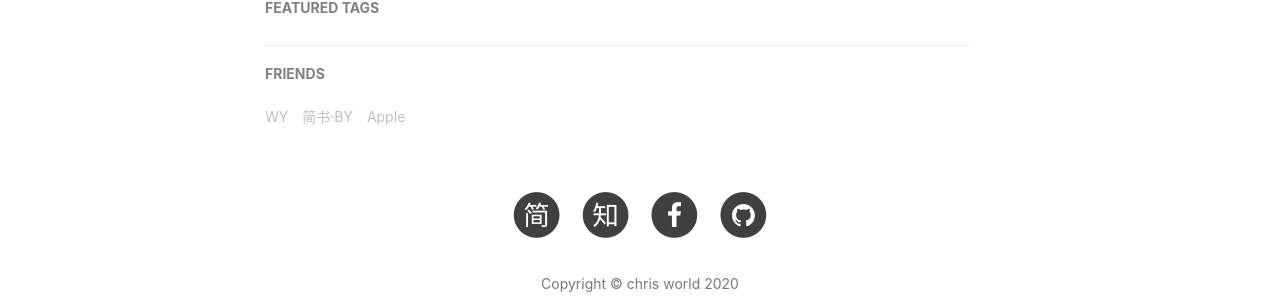
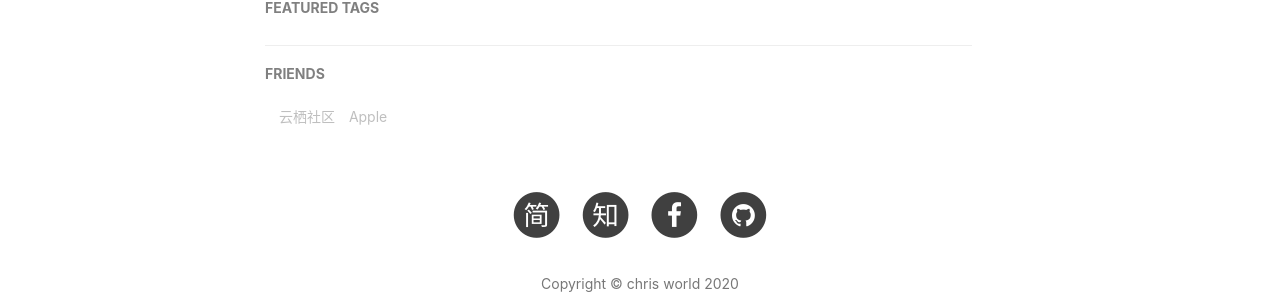
Before and after one commit to chrisworlds/chrisworlds.github.io, a Jekyll site: the page built from _posts/2020-04-20-myfirstblog.md, in a window 1280 px wide. Shown: the part 827-1124 px from the top of the page. Built offline with Jekyll 4.4.1, drawn with Linux system fonts in a browser that asks for light colours; nearby versions of some CDN libraries; comment, search, counter and statistics services are not loaded; grey boxes are pictures that could not be loaded.

Commit message:
Update _config.yml
ttt

```diff
--- a/_config.yml
+++ b/_config.yml
@@ -96,16 +96,14 @@ service-worker: true
 # Friends
 friends: [
     {
-        title: "WY",
-        href: "http://zhengwuyang.com"
+
     },{
-        title: "简书·BY",
-        href: "http://www.jianshu.com/u/e71990ada2fd"
+        title: "云栖社区",
+        href: "https://yq.aliyun.com/u/raining"
     },{
         title: "Apple",
         href: "https://apple.com"
     },{
-        title: "云栖社区",
-        href: "https://yq.aliyun.com/u/raining"
+
     }
 ]
```
